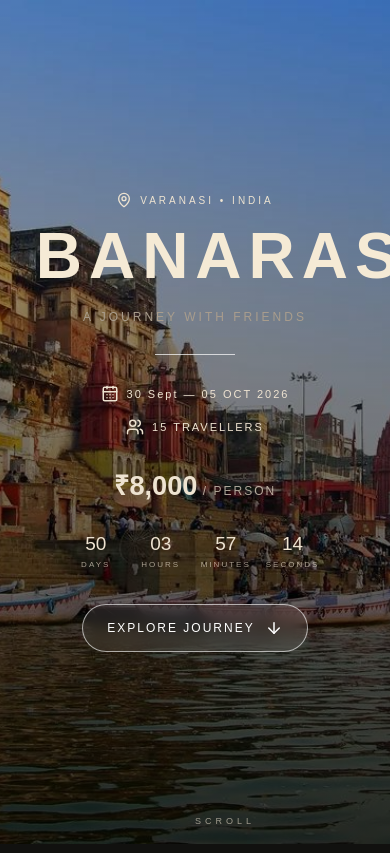
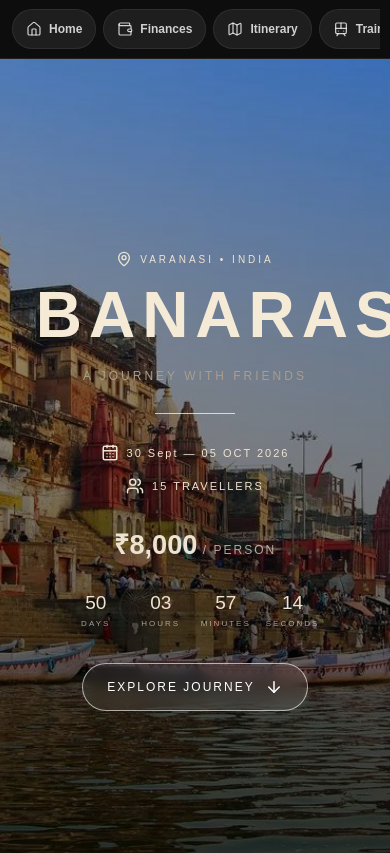
Before and after one commit to hardik1717/banaras-trip-2026, a React (Vite) app: page / in a window 390 px wide. Shown: the top 853 px of the page. Built offline with nearby package versions, Linux system fonts and the light colour scheme.

Commit message:
CSS fixed

```diff
--- a/src/index.css
+++ b/src/index.css
@@ -2254,40 +2254,44 @@ button:hover {
   color: #8a6424 !important;
 }
 
-/* ========================================
-   TOP NAVIGATION
-======================================== */
+/* =========================================
+   NAVIGATION
+========================================= */
 
 .top-navigation {
   position: sticky;
   top: 0;
-  z-index: 9990;
+  z-index: 9999;
 
   width: 100%;
 
-  background: rgba(255, 255, 255, 0.92);
+  background: rgba(12, 12, 14, 0.92);
   backdrop-filter: blur(18px);
   -webkit-backdrop-filter: blur(18px);
 
-  border-bottom: 1px solid rgba(0, 0, 0, 0.07);
+  border-bottom: 1px solid rgba(255, 255, 255, 0.08);
 }
 
 .navigation-inner {
-  width: min(1150px, calc(100% - 40px));
-  min-height: 68px;
+  width: min(1200px, 100%);
   margin: 0 auto;
 
+  min-height: 64px;
+
+  padding: 0 24px;
+
   display: flex;
   align-items: center;
   justify-content: space-between;
 
-  gap: 30px;
+  gap: 24px;
 }
 
 .navigation-logo {
   display: flex;
   align-items: center;
   gap: 10px;
+
   flex-shrink: 0;
 }
 
@@ -2299,50 +2303,57 @@ button:hover {
   align-items: center;
   justify-content: center;
 
-  border-radius: 11px;
-
-  background: #171717;
-  color: #fff;
-
-  font-family: "Playfair Display", serif;
+  border-radius: 10px;
+
+  background: rgba(255, 255, 255, 0.1);
+
   font-size: 13px;
+  font-weight: 700;
+}
+
+.navigation-logo div {
+  display: flex;
+  flex-direction: column;
 }
 
 .navigation-logo strong {
-  display: block;
-  font-size: 13px;
-  line-height: 1.1;
-  color: #171717;
+  font-size: 14px;
+  line-height: 1.2;
 }
 
 .navigation-logo small {
-  display: block;
   margin-top: 2px;
 
-  color: #999;
-  font-size: 9px;
-  letter-spacing: 0.5px;
+  font-size: 10px;
+
+  opacity: 0.55;
 }
 
 .navigation-tabs {
   display: flex;
   align-items: center;
-  gap: 4px;
+  gap: 6px;
 }
 
 .navigation-tabs button {
-  display: flex;
-  align-items: center;
+  display: inline-flex;
+  align-items: center;
+  justify-content: center;
+
   gap: 7px;
 
-  padding: 9px 13px;
-
-  border: none;
+  min-height: 38px;
+
+  padding: 8px 13px;
+
+  border: 1px solid transparent;
   border-radius: 10px;
 
   background: transparent;
-  color: #777;
-
+
+  color: rgba(255, 255, 255, 0.7);
+
+  font-family: inherit;
   font-size: 12px;
   font-weight: 600;
 
@@ -2355,34 +2366,103 @@ button:hover {
 }
 
 .navigation-tabs button:hover {
-  background: #f4efe6;
-  color: #947037;
+  color: #fff;
+  background: rgba(255, 255, 255, 0.08);
 }
 
 .navigation-tabs button:active {
   transform: scale(0.96);
 }
 
-/* Keep the sticky nav from hiding section headings */
-
-#finance,
-#itinerary,
-#train-journey,
-#expenses {
-  scroll-margin-top: 80px;
-}
-
-
-/* ========================================
-   MOBILE
-======================================== */
-
-@media (max-width: 700px) {
+
+/* =========================================
+   MOBILE NAVIGATION
+========================================= */
+
+@media (max-width: 768px) {
 
   .top-navigation {
+    position: sticky;
+    top: 0;
+
+    width: 100%;
+  }
+
+  .navigation-inner {
+    min-height: 58px;
+
+    padding: 7px 10px;
+
+    display: flex;
+    align-items: center;
+
+    gap: 10px;
+
+    overflow: hidden;
+  }
+
+  /* Hide logo on mobile to give tabs more room */
+
+  .navigation-logo {
     display: none;
   }
 
+  .navigation-tabs {
+    width: 100%;
+
+    display: flex;
+    align-items: center;
+
+    gap: 7px;
+
+    overflow-x: auto;
+    overflow-y: hidden;
+
+    padding: 1px 2px;
+
+    scrollbar-width: none;
+
+    -webkit-overflow-scrolling: touch;
+  }
+
+  .navigation-tabs::-webkit-scrollbar {
+    display: none;
+  }
+
+  .navigation-tabs button {
+    flex: 0 0 auto;
+
+    min-height: 40px;
+
+    padding: 8px 13px;
+
+    border-radius: 999px;
+
+    background: rgba(255, 255, 255, 0.07);
+
+    border: 1px solid rgba(255, 255, 255, 0.07);
+
+    color: rgba(255, 255, 255, 0.8);
+
+    font-size: 12px;
+
+    white-space: nowrap;
+  }
+
+  .navigation-tabs button:hover,
+  .navigation-tabs button:focus {
+    background: rgba(255, 255, 255, 0.12);
+    color: #fff;
+  }
+
+  .navigation-tabs button svg {
+    flex-shrink: 0;
+  }
+
+  html {
+    scroll-behavior: smooth;
+    scroll-padding-top: 70px;
+  }
 }
 
 /* ========================================
```
